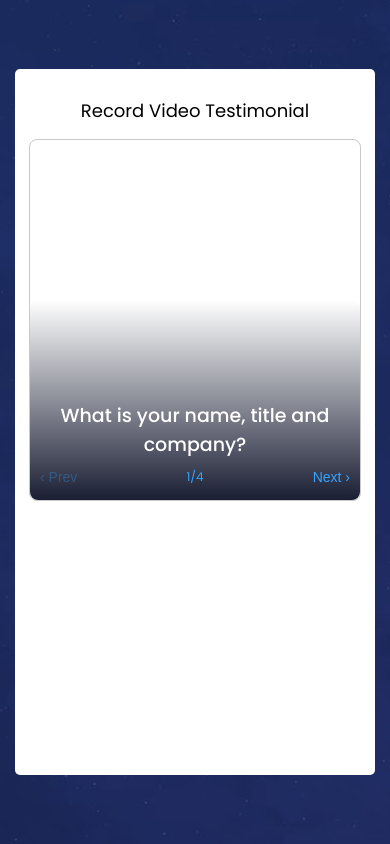
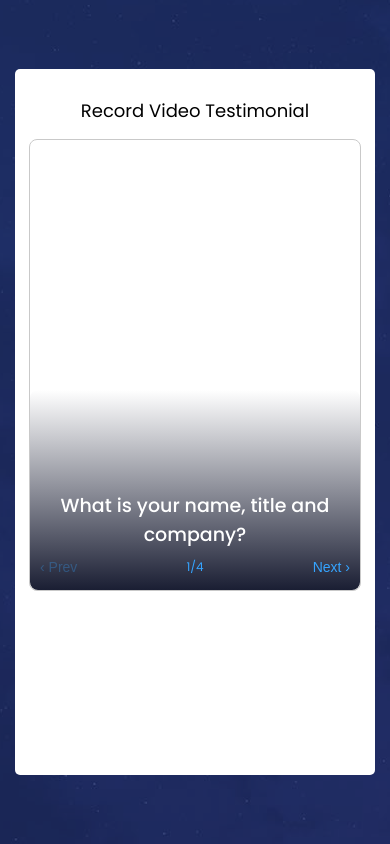
Before and after one commit to ArslanHayat12/fankave-poc, a React (Create React App) app in the folder fk-testimonial/: page / in a window 390 px wide. Both pictures are taken after a click on the link "RECORD VIDEO". Built offline with nearby package versions, Linux system fonts and the light colour scheme; no server answers; what react-soundplayer would draw is missing.

Commit message:
Style fixes

```diff
--- a/fk-testimonial/src/pages/PreviewTestimonialScreen/style.css
+++ b/fk-testimonial/src/pages/PreviewTestimonialScreen/style.css
@@ -206,6 +206,6 @@
 
 @media (max-width: 768px) {
   .preview-testimonial-screen .video-wrapper {
-    height: 250px;
+    height: 325px;
   }
 }
--- a/fk-testimonial/src/pages/RecordScreen/style.css
+++ b/fk-testimonial/src/pages/RecordScreen/style.css
@@ -98,6 +98,6 @@
 
 @media (max-width: 420px) {
   .record-screen .video-wrapper {
-    height: 360px;
+    height: 450px;
   }
 }
```
